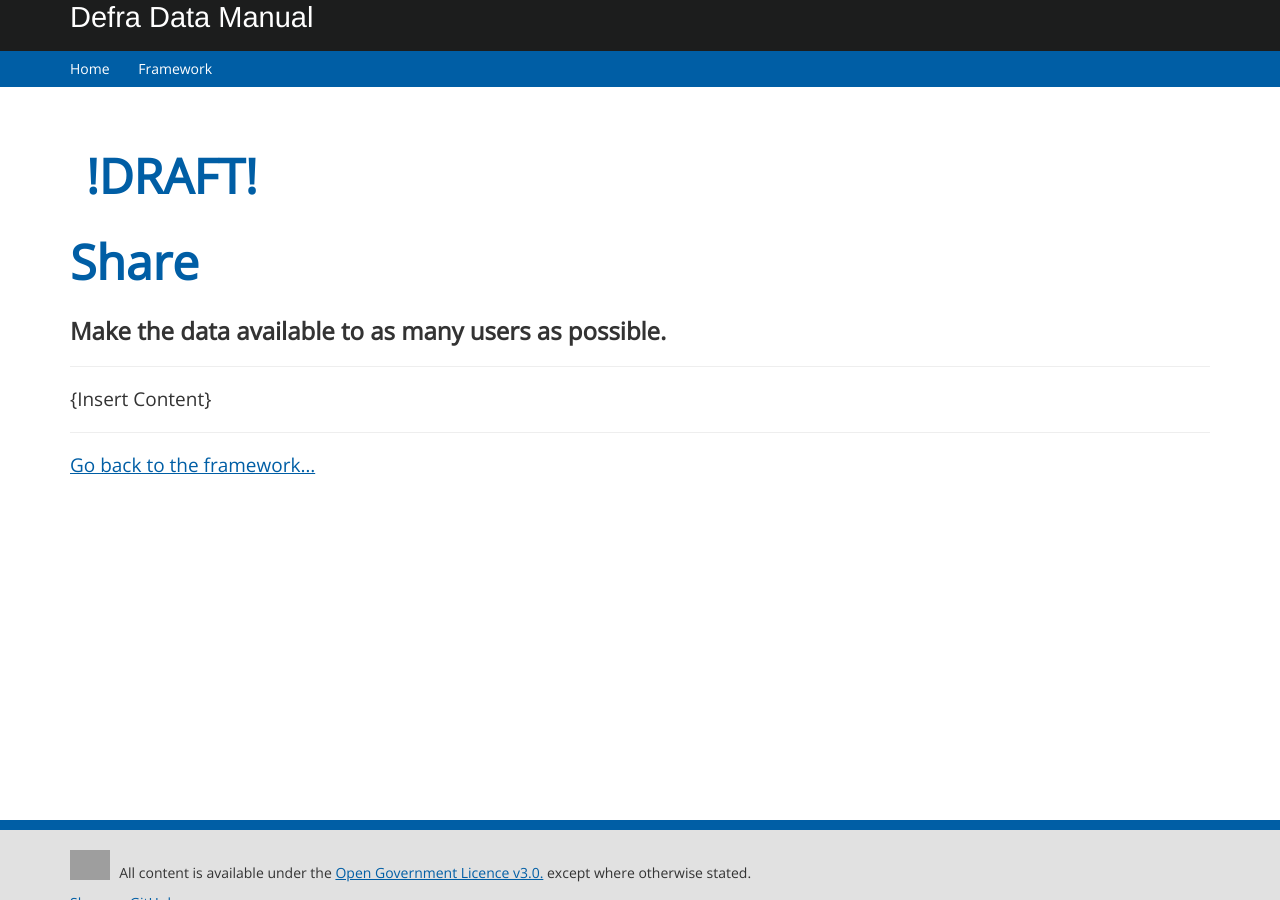
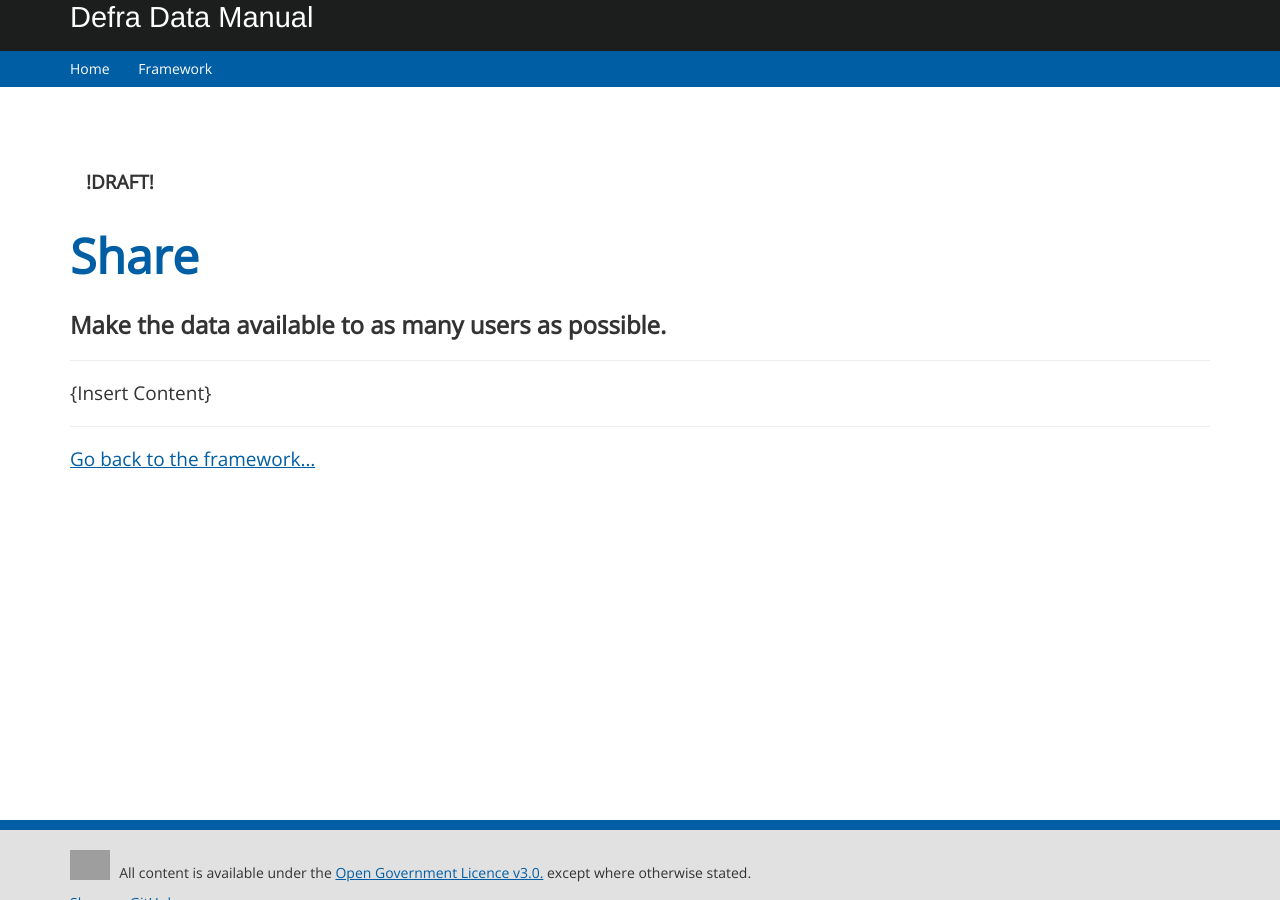
Before and after one commit to andjnewman/DDM, a Jekyll site: the page built from framework/share.md, in a window 1280 px wide. Built offline with Jekyll 4.4.1, drawn with Linux system fonts in a browser that asks for light colours.

Commit message:
Update default.html

```diff
--- a/_layouts/default.html
+++ b/_layouts/default.html
@@ -31,7 +31,7 @@
 <div class="container">
 
 {% if page.status contains "draft" %}
-	<h1 class="alert"> !DRAFT!</h1>
+	<h3 class="alert"> !DRAFT!</h3>
 {% endif %}
 
 {{ content }}
```
